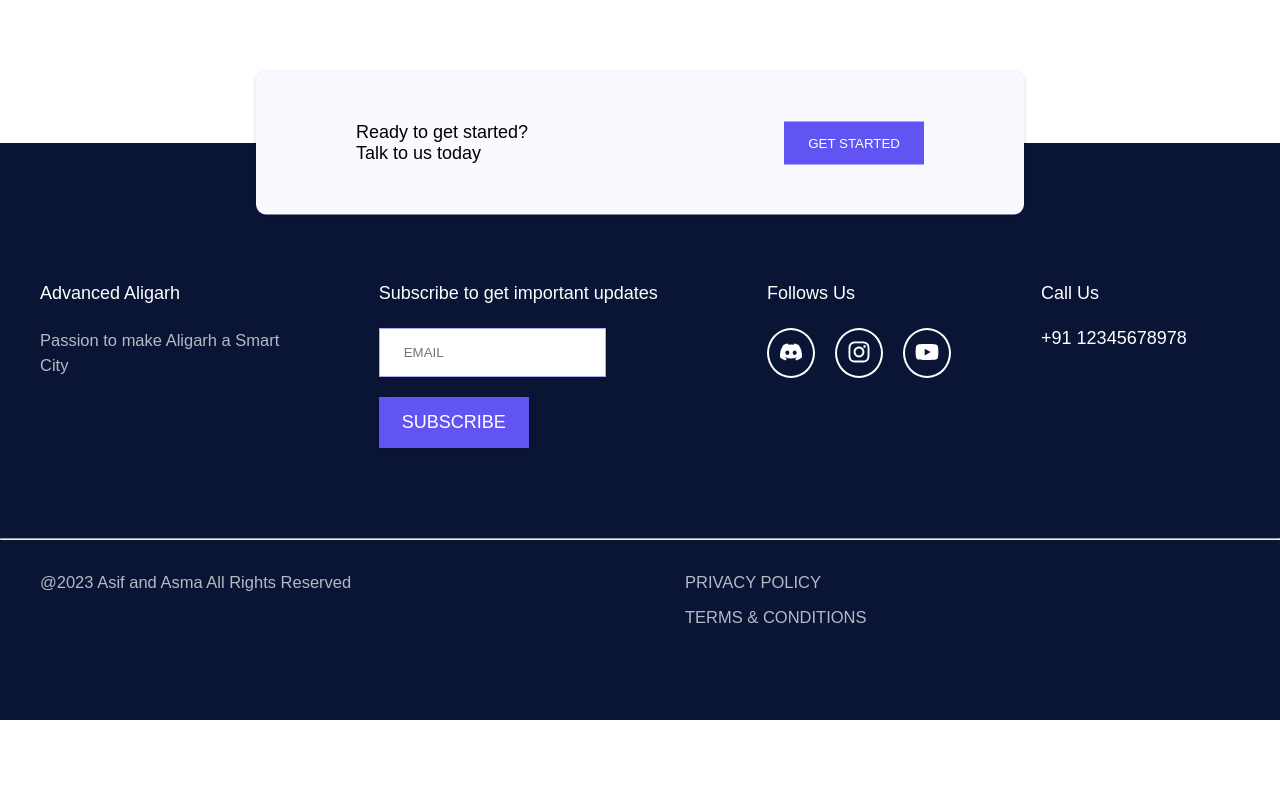
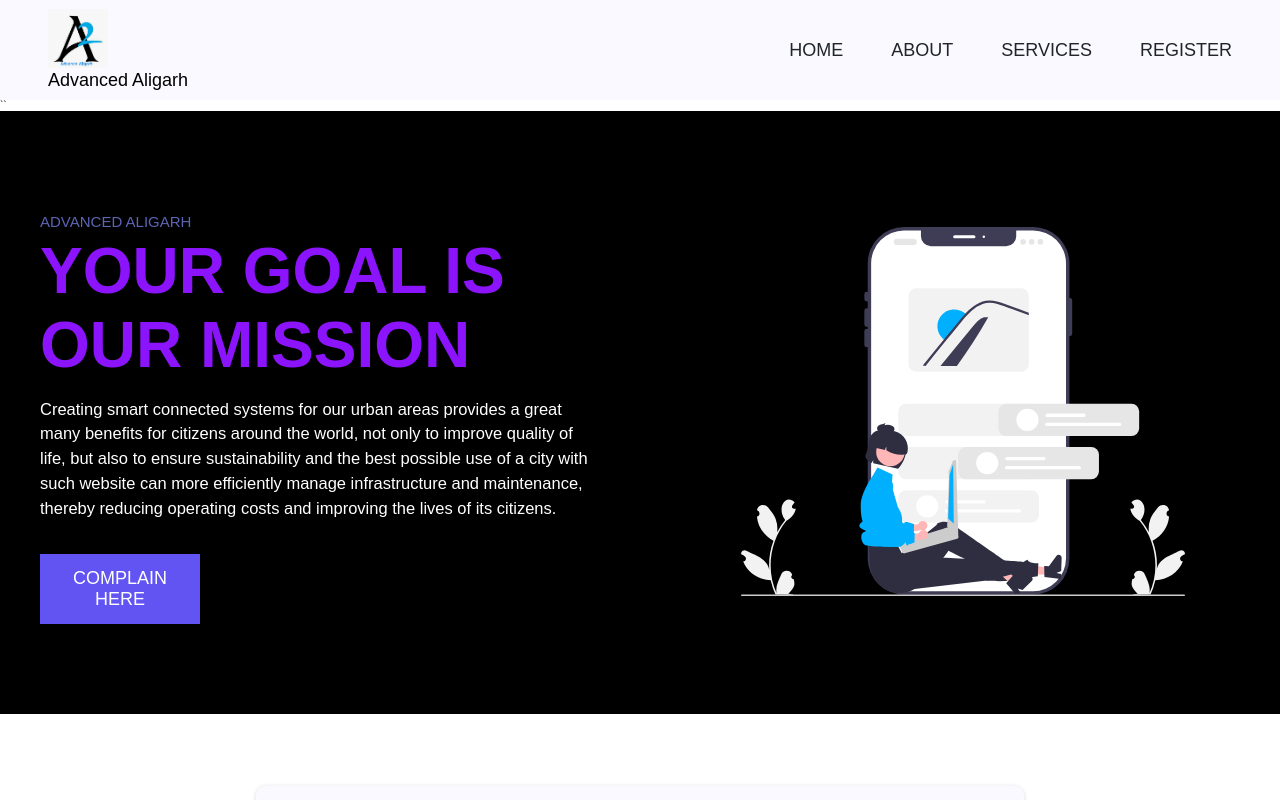
Before and after one commit to Asifislam7/SmartcityProject, a Next.js app: page / in a window 1280 px wide. Shown: the top 800 px of the page. Built offline with nearby package versions, Linux system fonts and the light colour scheme.

Commit message:
Navbar added

```diff
--- a/components/Body.js
+++ b/components/Body.js
@@ -0,0 +1,89 @@
+import React from "react";
+import styled from "styled-components";
+import { Button } from "../styles/Button";
+import { useGlobalContext } from "../constants/Context";
+import "animate.css"
+import Link from "next/link";
+
+const HeroSection = () => {
+//   const { image } = useGlobalContext();
+
+  return (
+    <Wrapper style={{backgroundColor:'black'}}>
+      <div className="container grid grid-two-column">
+        <div className="section-hero-data">
+          <p className="hero-top-data">Advanced Aligarh</p>
+          <h1 className="hero-heading animate__animated animate__fadeInDown"style={{color:'rgb(140, 20, 252)'}}>Your goal is our mission</h1>
+          <p className="hero-para animate__animated animate__fadeInUp" style={{color:'white'}}>
+          Creating smart connected systems  for our urban areas provides a great many benefits for citizens around the world, not only to improve quality of life, but also to ensure sustainability and the best possible use of a city with such website can more efficiently manage infrastructure and maintenance, thereby reducing operating costs and improving the lives of its citizens.
+          </p>
+          <Button className="btn hireme-btn">
+            <Link href="/contact"> Complain here </Link>
+          </Button>
+        </div>
+
+        {/* for image  */}
+        <div className="section-hero-image">
+          <picture>
+            <img src="hero.svg" alt="hero image" className="hero-img "/>
+          </picture>
+        </div>
+      </div>
+    </Wrapper>
+  );
+};
+
+const Wrapper = styled.section`
+  padding: 9rem 0;
+
+  .section-hero-data {
+    display: flex;
+    flex-direction: column;
+    justify-content: center;
+
+  }
+
+  .btn {
+    max-width: 16rem;
+  }
+
+  .hero-top-data {
+    text-transform: uppercase;
+    font-weight: 500;
+    font-size: 1.5rem;
+    color: ${({ theme }) => theme.colors.helper};
+  }
+
+  .hero-heading {
+    text-transform: uppercase;
+    font-size: 6.4rem;
+  }
+
+  .hero-para {
+    margin-top: 1.5rem;
+    margin-bottom: 3.4rem;
+    max-width: 60rem;
+  }
+
+  .section-hero-image {
+    display: flex;
+    justify-content: center;
+    align-items: center;
+  }
+
+  picture {
+    text-align: center;
+  }
+
+  .hero-img {
+    max-width: 80%;
+  }
+
+  @media (max-width: ${({ theme }) => theme.media.mobile}) {
+    .grid {
+      gap: 7.2rem;
+    }
+  }
+`;
+
+export default HeroSection;
--- a/components/Footer.js
+++ b/components/Footer.js
@@ -1,8 +1,10 @@
 import React from "react";
 import styled from "styled-components";
-import { Button } from "../constants/Button";
+import { Button } from "../styles/Button";
 import { FaDiscord, FaInstagram, FaYoutube } from "react-icons/fa";
 import Link from "next/link";
+
+
 
 const Footer = () => {
   return (
@@ -11,12 +13,12 @@ const Footer = () => {
         <div className="grid grid-two-column">
           <div>
             <h3>Ready to get started?</h3>
-            <h3>Talk to us today</h3>
+            <h3>Talk to Us today</h3>
           </div>
 
           <div className="contact-short-btn">
             <Link href="/">
-             <Button>Get Started</Button>
+<Button>Get Started</Button>
             </Link>
           </div>
         </div>
@@ -67,7 +69,7 @@ const Footer = () => {
 
           {/* 4th column  */}
           <div className="footer-contact">
-            <h3>Call Us</h3>
+            <h3>Call Us here</h3>
             <h3>+91 12345678978</h3>
           </div>
         </div>
@@ -77,7 +79,7 @@ const Footer = () => {
           <hr />
           <div className="container grid grid-two-column">
             <p>
-              @{new Date().getFullYear()} Asif and Asma All Rights Reserved
+              @{new Date().getFullYear()} Asif Islam All Rights Reserved
             </p>
             <div>
               <p>PRIVACY POLICY</p>
--- a/components/Navbar.js
+++ b/components/Navbar.js
@@ -1,11 +1,32 @@
-import React from 'react'
-import styles from '../styles/components/navbar.module.css'
-const Navbar = () => {
+import React from "react";
+import Navbaropt from "./Navbaroptions";
+import styled from "styled-components";
+import Link from "next/link";
+
+const Header = () => {
   return (
-  <>
-  {/* WRITE THE CODE OF THE NAVBAR HERE */}
-  </>
-  )
-}
+    <MainHeader>
+      <Link href="/">
+        <img src="./images/logo1.jpeg" alt="logo" className="logo" style={{width:'200px'}}/>
+        <h3>Advanced Aligarh</h3>
+      </Link>
+    <Navbaropt/>
+    </MainHeader>
+  );
+};
 
-export default Navbar
+const MainHeader = styled.header`
+  padding: 0 4.8rem;
+  height: 10rem;
+  background-color: ${({ theme }) => theme.colors.bg};
+  display: flex;
+  justify-content: space-between;
+  align-items: center;
+
+  .logo {
+    height: auto;
+    max-width: 30%;
+  }
+`;
+
+export default Header;
--- /dev/null
+++ b/components/Navbaroptions.js
@@ -0,0 +1,180 @@
+import React, { useState } from "react";
+// import { NavLink } from "react-router-dom";
+import styled from "styled-components";
+import { CgMenu, CgCloseR } from "react-icons/cg";
+import Link from "next/link";
+
+
+const Nav = styled.nav`
+    .navbar-list {
+      display: flex;
+      gap: 4.8rem;
+
+      li {
+        list-style: none;
+
+        .navbar-link {
+          &:link,
+          &:visited {
+            display: inline-block;
+            text-decoration: none;
+            font-size: 1.8rem;
+            text-transform: uppercase;
+            color: ${({ theme }) => theme.colors.black};
+            transition: color 0.3s linear;
+          }
+
+          &:hover,
+          &:active {
+            color: ${({ theme }) => theme.colors.helper};
+          }
+        }
+      }
+    }
+
+    .mobile-navbar-btn {
+      display: none;
+
+      .close-outline {
+        display: none;
+      }
+    }
+
+    .mobile-navbar-btn[name="close-outline"] {
+      display: none;
+    }
+
+    @media (max-width: ${({ theme }) => theme.media.mobile}) {
+      .mobile-navbar-btn {
+        display: inline-block;
+        z-index: 999;
+        border: ${({ theme }) => theme.colors.black};
+
+        .mobile-nav-icon {
+          font-size: 4.2rem;
+          color: ${({ theme }) => theme.colors.black};
+        }
+      }
+
+      /* hide the original nav menu  */
+      .navbar-list {
+        width: 100vw;
+        height: 100vh;
+        position: absolute;
+        top: 0;
+        left: 0;
+        background-color: white;
+        // background-color: rgb(189,72,72);
+
+        display: flex;
+        justify-content: center;
+        align-content: center;
+        flex-direction: column;
+        text-align: center;
+
+        transform: translateX(100%);
+
+        visibility: hidden;
+        opacity: 0;
+
+        li {
+          .navbar-link {
+            &:link,
+            &:visited {
+              font-size: 4.2rem;
+            }
+
+            &:hover,
+            &:active {
+              color: ${({ theme }) => theme.colors.helper};
+            }
+          }
+        }
+      }
+
+      .active .mobile-nav-icon {
+        display: none;
+        font-size: 4.2rem;
+        position: absolute;
+        top: 3%;
+        right: 10%;
+        color: ${({ theme }) => theme.colors.black};
+        z-index: 9999;
+      }
+
+      .active .close-outline {
+        display: inline-block;
+      }
+
+      .active .navbar-list {
+        visibility: visible;
+        opacity: 1;
+        transform: translateX(0);
+        z-index: 999;
+      }
+    }
+  `;
+
+const Navbaropt = () => {
+  const [openMenu, setOpenMenu] = useState(false);
+  //using the states here for menu option
+
+  return (
+    <Nav>
+        {/* this creates a wrapper class for the css of any thing we want to style */}
+      <div className={openMenu ? "menuIcon active" : "menuIcon"}>
+        <ul className="navbar-list">
+          <li>
+            <Link
+              className="navbar-link"
+              onClick={() => setOpenMenu(false)}
+              href="/">
+              Home
+            </Link>
+          </li>
+          <li>
+            <Link
+              className="navbar-link"
+              onClick={() => setOpenMenu(false)}
+              href="/about">
+              About
+            </Link>
+          </li>
+          <li>
+            <Link
+              className="navbar-link"
+              onClick={() => setOpenMenu(false)}
+              href="/service">
+              Services
+            </Link>
+          </li>
+          <li>
+            <Link
+              className="navbar-link"
+              onClick={() => setOpenMenu(false)}
+              href="/contact">
+                Register
+            </Link>
+          </li>
+        </ul>
+        {/* //nav icon */}
+        <div className="mobile-navbar-btn">
+          <CgMenu
+            name="menu-outline"
+            className="mobile-nav-icon"
+            onClick={() => setOpenMenu(true)}
+          />
+          <CgCloseR
+            name="close-outline"
+            className="close-outline mobile-nav-icon"
+            onClick={() => setOpenMenu(false)}
+          />
+        </div>
+      </div>
+    </Nav>
+  );
+};
+
+
+
+export default Navbaropt;
--- /dev/null
+++ b/constants/Context.js
@@ -0,0 +1,38 @@
+import React, { createContext, useContext, useReducer } from 'react'
+
+
+const AppContext=React.createContext();
+
+
+
+
+
+
+const Context = ({children}) => {
+//we will make a function for all the children so that they
+// can get all the values
+
+const [state, dispatch] = useReducer(reducer,"");
+
+const UpdateHomePage=()=>{
+    return dispatch({
+        type:"Home_update",
+        image:"./public/hero.svg"
+    });
+};
+
+  return (
+  <>
+  <AppContext.Provider value={{UpdateHomePage}}>
+    {children}
+  </AppContext.Provider>
+  </>
+  )
+};
+
+const useGlobalContext=()=>{
+    return useContext(AppContext)
+}
+
+export default Context
+export {useGlobalContext};
--- a/pages/index.js
+++ b/pages/index.js
@@ -4,6 +4,7 @@ import { Inter } from '@next/font/google'
 import styles from '@/styles/components/Home.module.css'
 import Navbar from '@/components/Navbar'
 import Footer from '@/components/Footer'
+import Body from '@/components/Body'
 
 const inter = Inter({ subsets: ['latin'] })
 
@@ -17,9 +18,9 @@ export default function Home() {
         <link rel="icon" href="/favicon.ico" />
       </Head>
       <Navbar/>
-      {/* ALREADY IMPORTED THE NAVBAR HERE */}
+      {/* ALREADY IMPORTED THE NAVBAR HERE */}``
 
-
+      <Body/>
       <Footer/>
 
 
--- a/styles/globals.css
+++ b/styles/globals.css
@@ -77,12 +77,14 @@
   box-sizing: border-box;
   padding: 0;
   margin: 0;
+  font-family: sans-serif;
 }
 
 html,
 body {
   max-width: 100vw;
   overflow-x: hidden;
+
 }
 
 body {
```
Also changed, not shown: public/hero.svg (added), public/images/logo1.jpeg (added), styles/Button.js (renamed from constants/Button.js).
